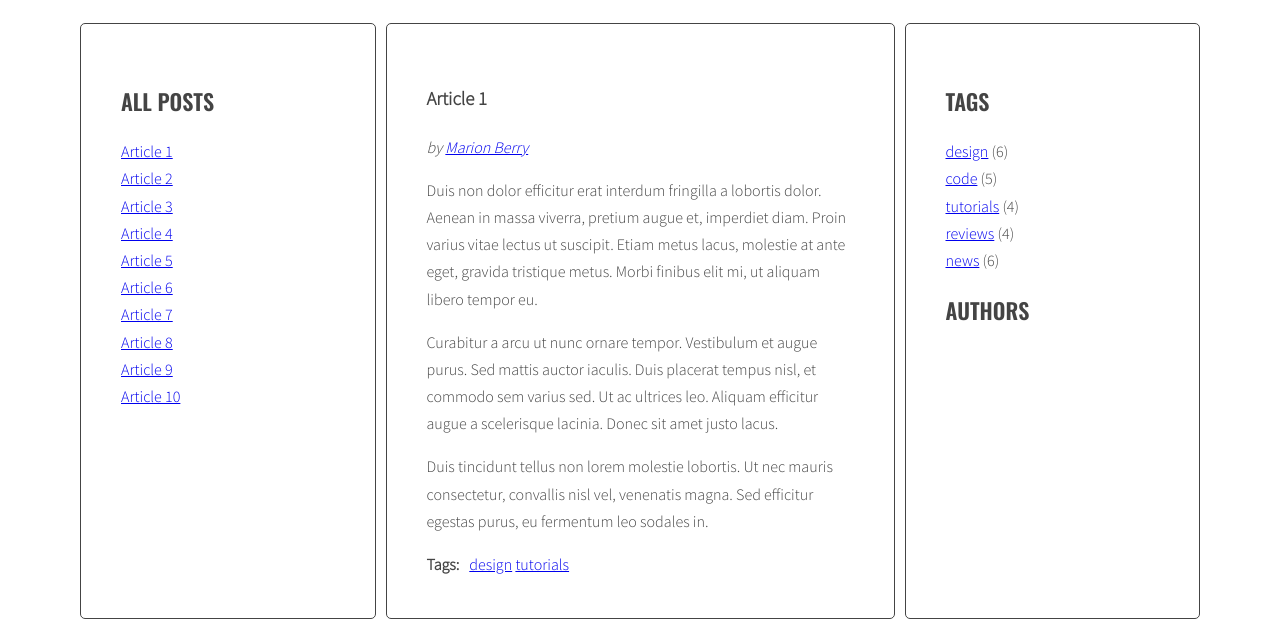
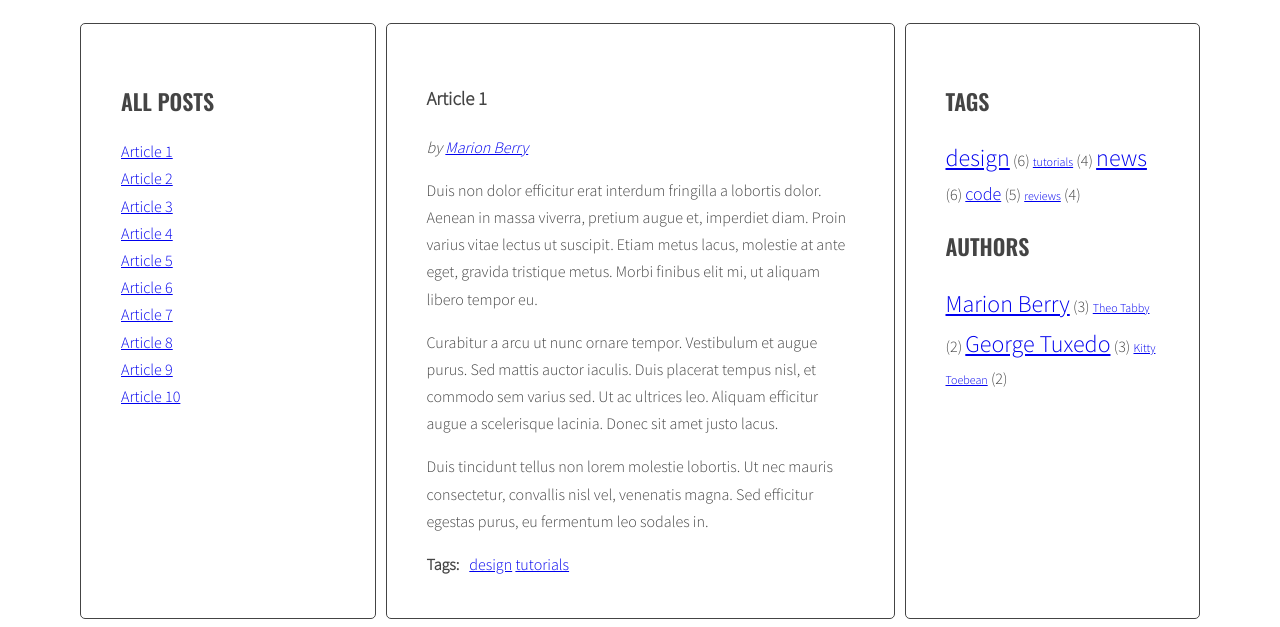
Before and after one commit to tomaszzebrun/javascript-blog, a website: page index.html in a window 1280 px wide. Shown: the part 220-847 px from the top of the page. Drawn offline with nearby package versions, Linux system fonts and the light colour scheme.

Commit message:
Add authors list

```diff
--- a/index.html
+++ b/index.html
@@ -200,15 +200,9 @@
                 <aside class="sidebar">
                     <h2 class="section-title">Tags</h2>
                     <ul class="list tags">
-                        <li><a href="#">design</a> <span>(6)</span></li>
-                        <li><a href="#">code</a> <span>(5)</span></li>
-                        <li><a href="#">tutorials</a> <span>(4)</span></li>
-                        <li><a href="#">reviews</a> <span>(4)</span></li>
-                        <li><a href="#">news</a> <span>(6)</span></li>
                     </ul>
                     <h2 class="section-title">Authors</h2>
                     <ul class="list authors">
-
                     </ul>
                 </aside>
             </main>
--- a/js/script.js
+++ b/js/script.js
@@ -1,6 +1,18 @@
 'use strict';
 
 {
+
+  const opts = {
+    optArticleSelector: '.post',
+    optTitleSelector: '.post-title',
+    optTitleListSelector: '.titles',
+    optArticleTagsSelector: '.post-tags .list',
+    optArticleAuthorSelector: '.post-author',
+    optTagsListSelector: '.tags.list',
+    optAuthorsListSelector: '.authors.list',
+    optCloudClassCount: 5,
+    optCloudClassPrefix: 'tag-size-'
+  };
 
     const titleClickHandler = function(){
         event.preventDefault();
@@ -35,30 +47,23 @@
         targetArticle.classList.add('active');
     };
 
-    const optArticleSelector = '.post',
-        optTitleSelector = '.post-title',
-        optTitleListSelector = '.titles',
-        optArticleTagsSelector = '.post-tags .list',
-        optArticleAuthorSelector = '.post-author';
-
     const generateTitleLinks = function generateTitleLinks(customSelector = ''){
 
         /* remove contents of titleList */
-        const titleList = document.querySelector(optTitleListSelector);
+        const titleList = document.querySelector(opts.optTitleListSelector);
         titleList.innerHTML = '';
 
         /* for each article */
-        const articles = document.querySelectorAll(optArticleSelector + customSelector);
+        const articles = document.querySelectorAll(opts.optArticleSelector + customSelector);
         let html = '';
         for(let article of articles){
             /* get the article id */
             const articleId = article.getAttribute('id');
             /* find the title element */
             /* get the title from the title element */
-            const articleTitle = article.querySelector(optTitleSelector).innerHTML;
+            const articleTitle = article.querySelector(opts.optTitleSelector).innerHTML;
             /* create HTML of the link */
             const linkHTML = '<li><a href="#' + articleId +'"><span>' + articleTitle + '</span></a></li>';
-            //console.log(linkHTML);
             /* insert link into titleList */
             html = html + linkHTML;
 
@@ -72,15 +77,57 @@
         }
     };
 
-    function generateTags(){
+    function calateTagsParams(tags){
+      const params = {
+          'min': 999999,
+          'max': 0
+      }
+      for(let tag in tags){
+        params.max = Math.max(tags[tag], params.max);
+        params.min = Math.min(tags[tag], params.min);
+      }
+      return params;
+    };
+
+    function calculateTagClass(count, params){
+      const normalizedCount = count - params.min;
+      const normalizedMax = params.max - params.min;
+      const percentage = normalizedCount / normalizedMax;
+      const classNumber = Math.floor( percentage * (opts.optCloudClassCount - 1) + 1 );
+      return opts.optCloudClassPrefix + classNumber;
+    }
+
+  function calateAuthorsParams(tags){
+    const params = {
+      'min': 999999,
+      'max': 0
+    }
+    for(let tag in tags){
+      params.max = Math.max(tags[tag], params.max);
+      params.min = Math.min(tags[tag], params.min);
+    }
+    return params;
+  };
+
+  function calculateAuthorClass(count, params){
+    const normalizedCount = count - params.min;
+    const normalizedMax = params.max - params.min;
+    const percentage = normalizedCount / normalizedMax;
+    const classNumber = Math.floor( percentage * (opts.optCloudClassCount - 1) + 1 );
+    return opts.optCloudClassPrefix + classNumber;
+  }
+
+  function generateTags(){
+      /* create a new variable allTags with an empty array */
+      let allTags = {};
       /* find all articles */
-      const articles = document.querySelectorAll(optArticleSelector);
+      const articles = document.querySelectorAll(opts.optArticleSelector);
       /* START LOOP: for every article: */
       for(let article of articles) {
         /* make html variable with empty string */
         let html = '';
         /* find tags wrapper */
-        const tagList = article.querySelector(optArticleTagsSelector);
+        const tagList = article.querySelector(opts.optArticleTagsSelector);
         /* get tags from data-tags attribute */
         const articleTags = article.getAttribute('data-tags');
         /* split tags into array */
@@ -91,24 +138,65 @@
         /* add generated code to html variable */
           const linkHTML = '<li><a href="#tag-' + tag +'">' + tag + '</a></li>';
           html = html + linkHTML + ' ';
+          /* check if this link is NOT already in allTags */
+          if(!allTags[tag]){
+            /* add generated code to allTags array */
+            allTags[tag] = 1;
+          } else {
+            allTags[tag]++;
+          }
         /* END LOOP: for each tag */
         }
         /* insert HTML of all the links into the tags wrapper */
         tagList.innerHTML = html;
       /* END LOOP: for every article: */
       }
+      /* find list of tags in right column */
+      const tagList = document.querySelector(opts.optTagsListSelector);
+      /* add html from allTags to tagList */
+      const tagsParams = calateTagsParams(allTags);
+      let allTagsHTML = '';
+      for(let tag in allTags){
+        const tagLinkHTML = '<li><a class="' + calculateTagClass(allTags[tag], tagsParams)
+          + '" href="#tag-' + tag +'">' + tag + '</a>'
+          + ' (' + allTags[tag] + ') '
+          + '</li>';
+        allTagsHTML += tagLinkHTML + ' ';
+      }
+      tagList.innerHTML = allTagsHTML;
     };
 
   function generateAuthors(){
-    const articles = document.querySelectorAll(optArticleSelector);
+    let allAuthors = {};
+    const articles = document.querySelectorAll(opts.optArticleSelector);
     for(let article of articles) {
       let html = '';
-      const authorLink = article.querySelector(optArticleAuthorSelector);
+      const authorLink = article.querySelector(opts.optArticleAuthorSelector);
       const authorData = article.getAttribute('data-author');
       const linkHTML = '<a href="#author-' + authorData +'">' + authorData + '</a>';
       html = 'by ' + linkHTML;
+      if(!allAuthors[authorData]){
+        allAuthors[authorData] = 1;
+      } else {
+        allAuthors[authorData]++;
+      };
       authorLink.innerHTML = html;
+    };
+
+    console.log(allAuthors);
+
+    const authorList = document.querySelector(opts.optAuthorsListSelector);
+    const authorParams = calateAuthorsParams(allAuthors);
+    let allAuthorsHTML = '';
+    for(let author in allAuthors){
+      const authorLinkHTML = '<li><a class="' + calculateAuthorClass(allAuthors[author], authorParams)
+        + '" href="#author-' + author +'">' + author + '</a>'
+        + ' (' + allAuthors[author] + ') '
+        + '</li>';
+      allAuthorsHTML += authorLinkHTML + ' ';
+
     }
+    authorList.innerHTML = allAuthorsHTML;
   };
 
   generateTitleLinks();
@@ -126,7 +214,6 @@
     const href = clickedElement.getAttribute('href');
     /* make a new constant "tag" and extract tag from the "href" constant */
     const tag = href.replace('#tag-', '');
-    console.log(tag)
     /* find all tag links with class active */
     const activeLinks = document.querySelectorAll('a.active[href^="#tag-"]');
     /* START LOOP: for each active tag link */
--- a/sass/style.scss
+++ b/sass/style.scss
@@ -122,3 +122,28 @@ body {
     margin: 0 10px 0 0;
   }
 }
+
+.tag-size-1 {
+  font-size: 12px;
+}
+
+.tag-size-2 {
+  font-size: 14px;
+}
+
+.tag-size-3 {
+  font-size: 18px;
+}
+
+.tag-size-4 {
+  font-size: 20px;
+}
+
+.tag-size-5 {
+  font-size: 24px;
+}
+
+.sidebar .tags li,
+.sidebar .authors li {
+  display: inline;
+}
```
Also changed, not shown: css/style.css.
